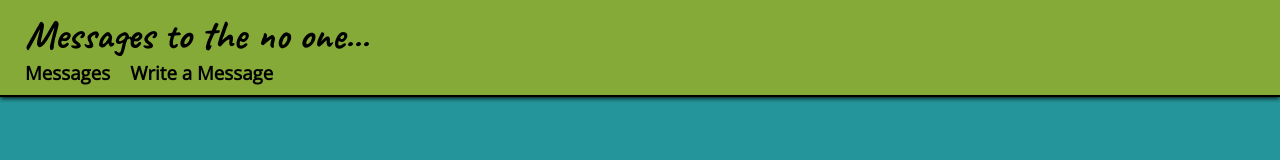
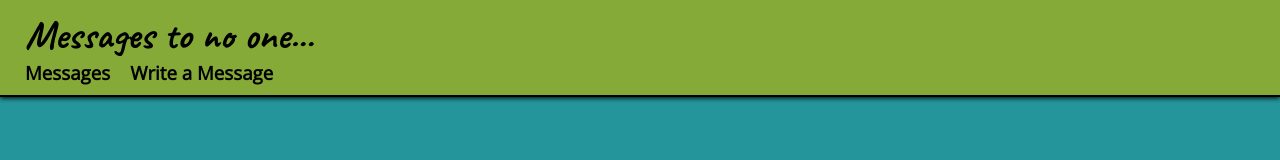
Before and after one commit to millennium-faulken/notes, a React (Create React App) app: page /note/1 in a window 1280 px wide. Shown: the top 160 px of the page. Built offline with nearby package versions, Linux system fonts and the light colour scheme; no server answers.

Commit message:
changes to css

```diff
--- a/src/components/NavBar.js
+++ b/src/components/NavBar.js
@@ -6,7 +6,7 @@ class NavBar extends Component {
   render() {
     return (
       <div className="NavBarContainer">
-        <h1 className="header">Messages to the no one...</h1>
+        <h1 className="header">Messages to no one...</h1>
         <div className="links">
           <Link to="/" style={{ textDecoration: "none" }}>
             <h3 className="notesLink">Messages</h3>
--- a/src/components/NoteView.js
+++ b/src/components/NoteView.js
@@ -18,6 +18,7 @@ class NoteView extends Component {
         <div>
           <div className="oneTitle">{this.props.note.title}</div>
           <div className="oneContent">{this.props.note.content}</div>
+          <div className="oneName">{this.props.note.name}</div>
         </div>
       </div>
     );
```
